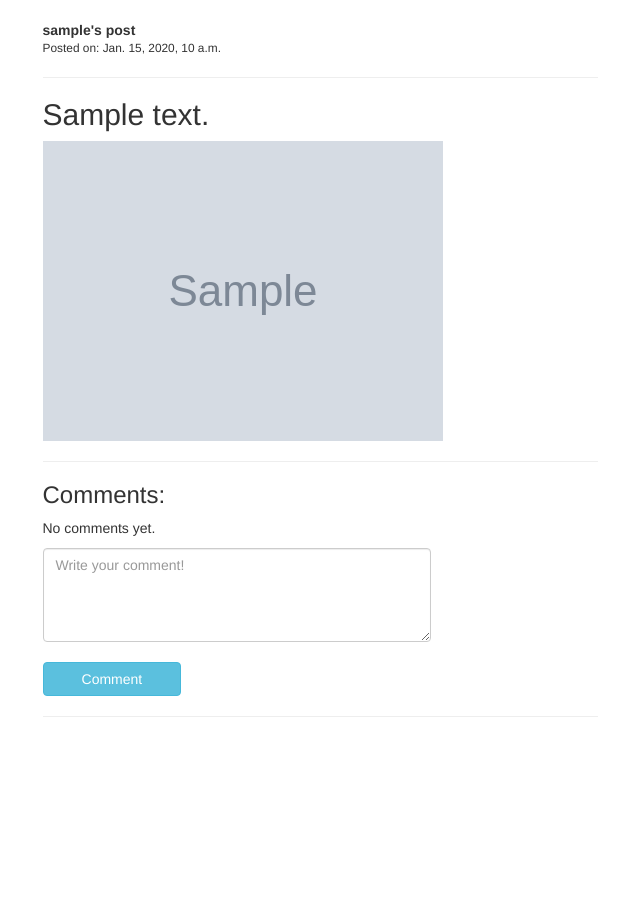
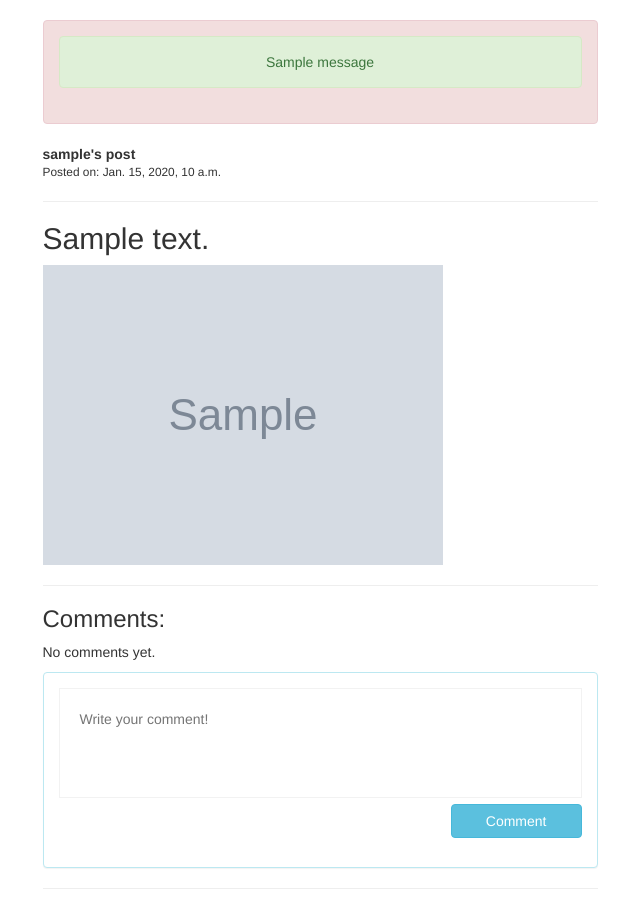
Before and after one commit to webQbe/social_network-django, a Django app: page /users/post/1/comment/ in a window 1280 px wide. Shown: the part 52-961 px from the top of the page, without its empty margins (320-960 px from the left). Before the commit the page ends 769 px from the top, so only its background shows below. Run offline with Django 5.2, Linux system fonts and the light colour scheme; a user stored in the database is signed in; tables that the repository leaves empty hold one stand-in row (values such as "Sample post"); grey boxes marked "Sample" are stand-in pictures; one stand-in notice (Sample message) is shown; some libraries are stand-ins or nearby versions.

Commit message:
styled comment form &  fixed comment validation

```diff
--- a/users/models.py
+++ b/users/models.py
@@ -19,7 +19,7 @@ class Comment(models.Model):
     # Primary key com_id will be auto-created as id field by default
     post = models.ForeignKey(Post, on_delete=models.CASCADE)
     user = models.ForeignKey(User, on_delete=models.CASCADE)
-    comment = models.TextField(max_length=255)
+    comment = models.TextField(blank=False, max_length=255)
     comment_author = models.CharField(max_length=255)
     date = models.DateTimeField(auto_now_add=True)
 
--- a/users/templates/users/navbar.html
+++ b/users/templates/users/navbar.html
@@ -59,6 +59,19 @@
         height: 300px;
         width: 100%;
     }
+
+    .pb-cmnt-container{
+        font-family: Lato;
+        margin-top: 100px;
+    }
+
+
+    .pb-cmnt-textarea{
+        resize: none;
+        padding: 20px;
+        height: 110px;
+        border: 1px solid #F2F2F2;
+    }
 </style>
 </head>
 <body>
--- a/users/templates/users/single_post.html
+++ b/users/templates/users/single_post.html
@@ -4,9 +4,17 @@
 {% endblock %}
 
 {% block content %}
-
     <div class="row">
         <div class="col-md-6 col-md-offset-3">
+            <center>
+                {% if messages %}
+                    <div class="alert alert-danger">
+                        {% for message in messages %}
+                            <div class="alert alert-{{ message.tags }}">{{ message }}</div>
+                        {% endfor %}
+                    </div>
+                {% endif %}
+            </center>
             <!-- Display the post content -->
              <b>{{ post.user.username }}'s post</b>
              <p><small>Posted on: {{ post.post_date }} </small></p>
@@ -35,11 +43,15 @@
               {% endfor %}
 
             <!-- Comment form -->
-                <form action="{% url 'comment_post' post.post_id %}" method="post">
+            <div class="panel panel-info">
+                <div class="panel-body">
+                <form action="{% url 'comment_post' post.post_id %}" method="post" class="form-inline">
                     {% csrf_token %}
-                    <textarea class="form-control" rows="4" id="content" name="comment" placeholder="Write your comment!"></textarea><br>
-                    <button id="btn-post" class="btn btn-info" name="sub">Comment</button>
+                    <textarea class="pb-cmnt-textarea" rows="4" style="width: 100%;" name="comment" placeholder="Write your comment!"></textarea><br>
+                    <button id="btn-post" class="btn btn-info" name="sub" style="margin: 1% 0% 0% 75%;">Comment</button>
                 </form>
+                </div>
+            </div>
              <hr>
 
         </div>
--- a/users/views.py
+++ b/users/views.py
@@ -256,26 +256,27 @@ def single_post_view(request, post_id):
 @login_required
 def comment_post_view(request, post_id):
     post = get_object_or_404(Post, pk=post_id)
+    user_profile = get_object_or_404(UserProfile, user=request.user)
 
     if request.method == 'POST':
        comment_text = request.POST.get('comment', '').strip()
 
+       if not comment_text:
+           messages.error(request, "Please write something!")
+           return redirect('single_post', post_id=post_id)
+
        # Validate content length
        if len(comment_text) > 250:
-           return render(request, 'users/single_post.html', {
-               'form': CommentForm(),
-                'error': "Please use 250 or fewer characters!",
-                'post': post,
-                'comments': Comment.objects.filter(post=post).order_by('-date')
-                })
+           messages.error(request, "Please use 250 or fewer characters!")
+           return redirect('single_post', post_id=post_id)
 
        # Save the comment
-       comment = Comment.objects.create(
-            post=post,
-            user=request.user,
-            comment=comment_text,
-            comment_author=request.user.username
-        )
+       Comment.objects.create(
+                post=post,
+                user=request.user,
+                comment=comment_text,
+                comment_author=request.user.username
+            )
 
        # Redirect after saving the post
        return redirect('single_post', post_id=post_id)
@@ -284,6 +285,7 @@ def comment_post_view(request, post_id):
             'post' : post,
             'form' : CommentForm,
             'comment':Comment.objects.filter(post=post).order_by('-date'),
+            'user_profile': user_profile,
         }
 
     return render(request, 'users/single_post.html', context)
```
Also changed, not shown: users/static/users/style/main_style.css (line endings or trailing spaces).
